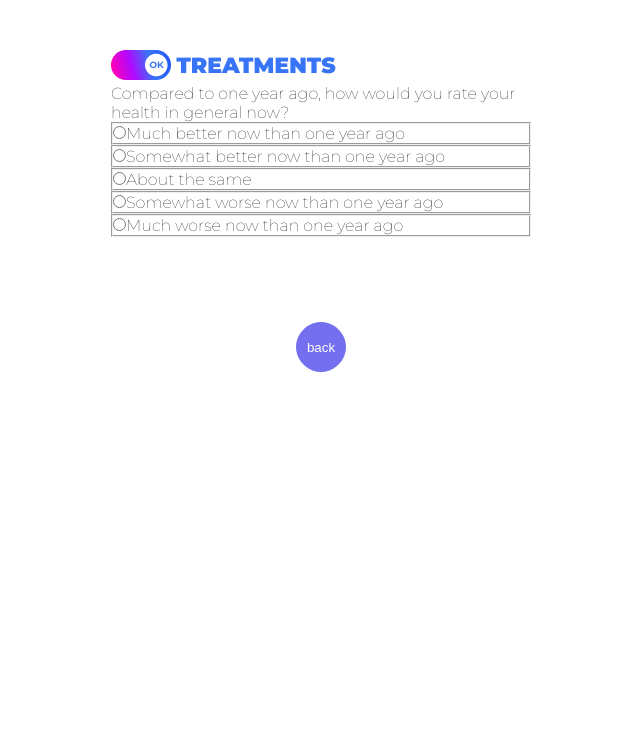
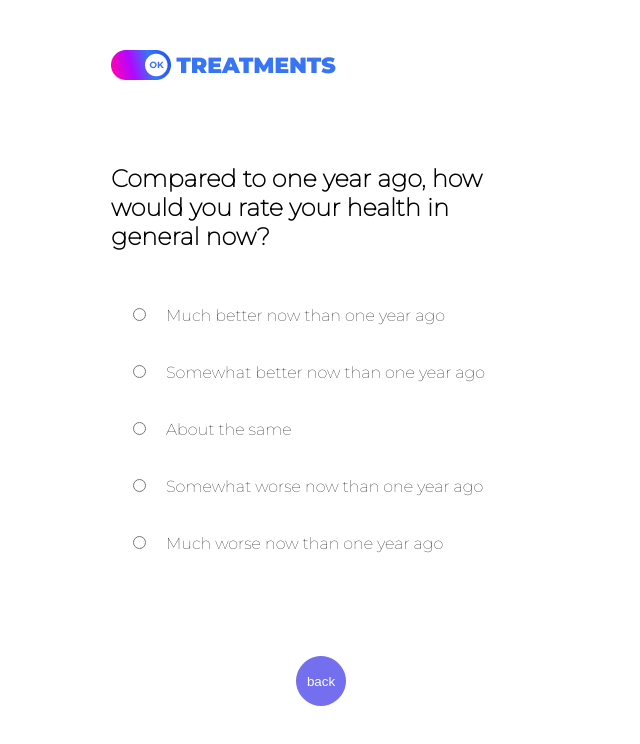
Before and after one commit to RomanRichert/Social_Network_For_Health, a React (Create React App) app in the folder my-app/: page /1 in a window 1280 px wide. Shown: the top 744 px of the page, without its empty margins (369-1009 px from the left). Built offline with nearby package versions, Linux system fonts and the light colour scheme.

Commit message:
styles added

```diff
--- a/my-app/src/components/QuestionItem/index.jsx
+++ b/my-app/src/components/QuestionItem/index.jsx
@@ -15,16 +15,16 @@ export default function QuestionItem({ id, question, answers }) {
   };
 
   return (
-    <div>
-      <legend>{question}</legend>
+    <div className={style.question_item}>
+      <h2>{question}</h2>
       <form>
         {answers.map((answer) => (
-          <fieldset
+          <fieldset  className={style.form}
             key={answer.id}
             name={answer.id}
             onClick={handleOptionChange}
           >
-            <input
+            <input className={style.radio}
               type="radio"
               name="question"
               value={answer.id}
--- a/my-app/src/components/QuestionItem/index.module.css
+++ b/my-app/src/components/QuestionItem/index.module.css
@@ -1,11 +1,15 @@
 .question_item{
-    margin: 50px 0 0 0;
+    margin: 80px 0 0 0;
     display: grid;
     grid-template-columns: repeat(1, 1fr);
     gap: 35px;
 }
 
 .form{
-    gap: 50px;
+
     border-color: transparent;
 }
+
+.radio{
+    margin: 20px;
+}
```
